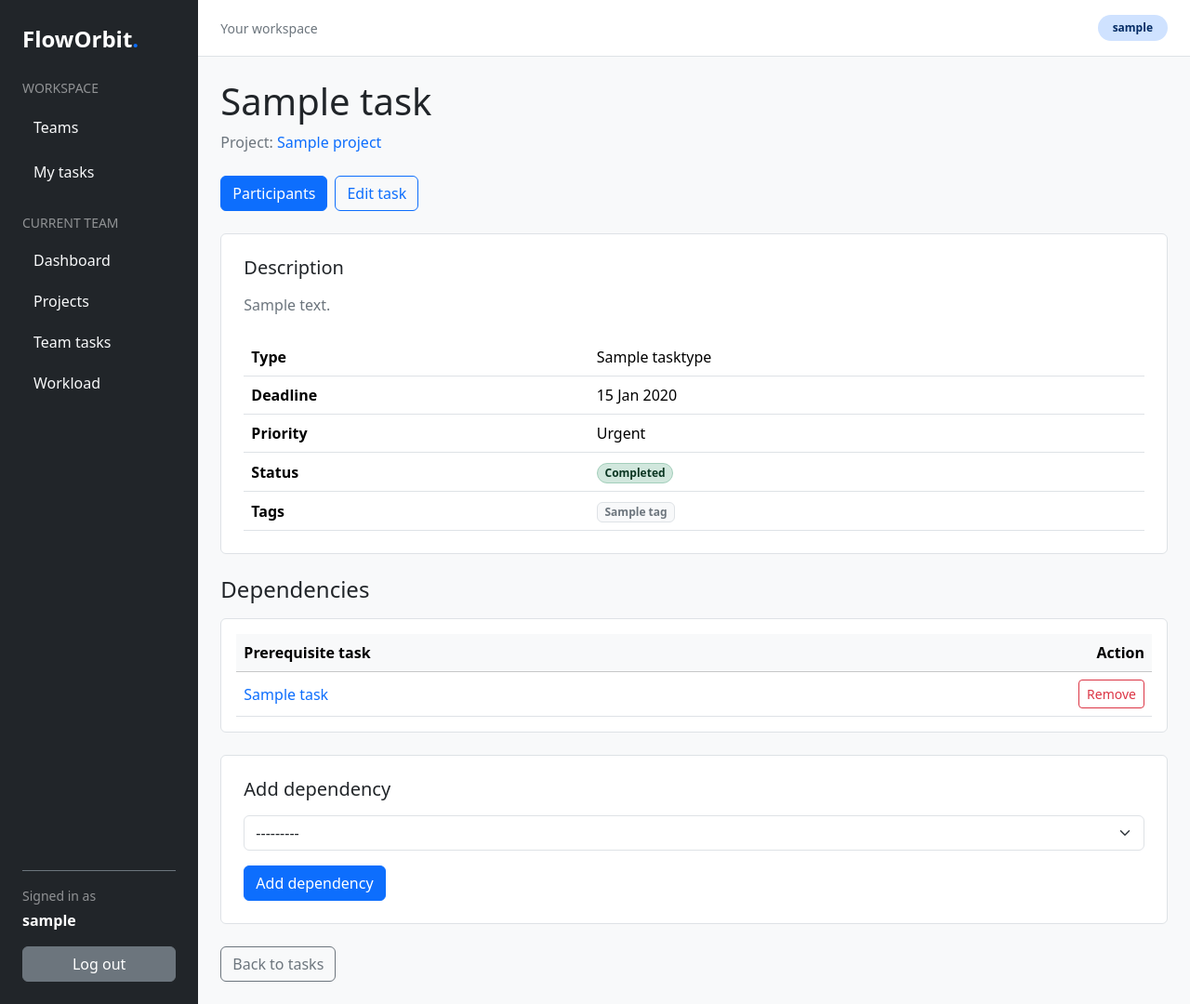
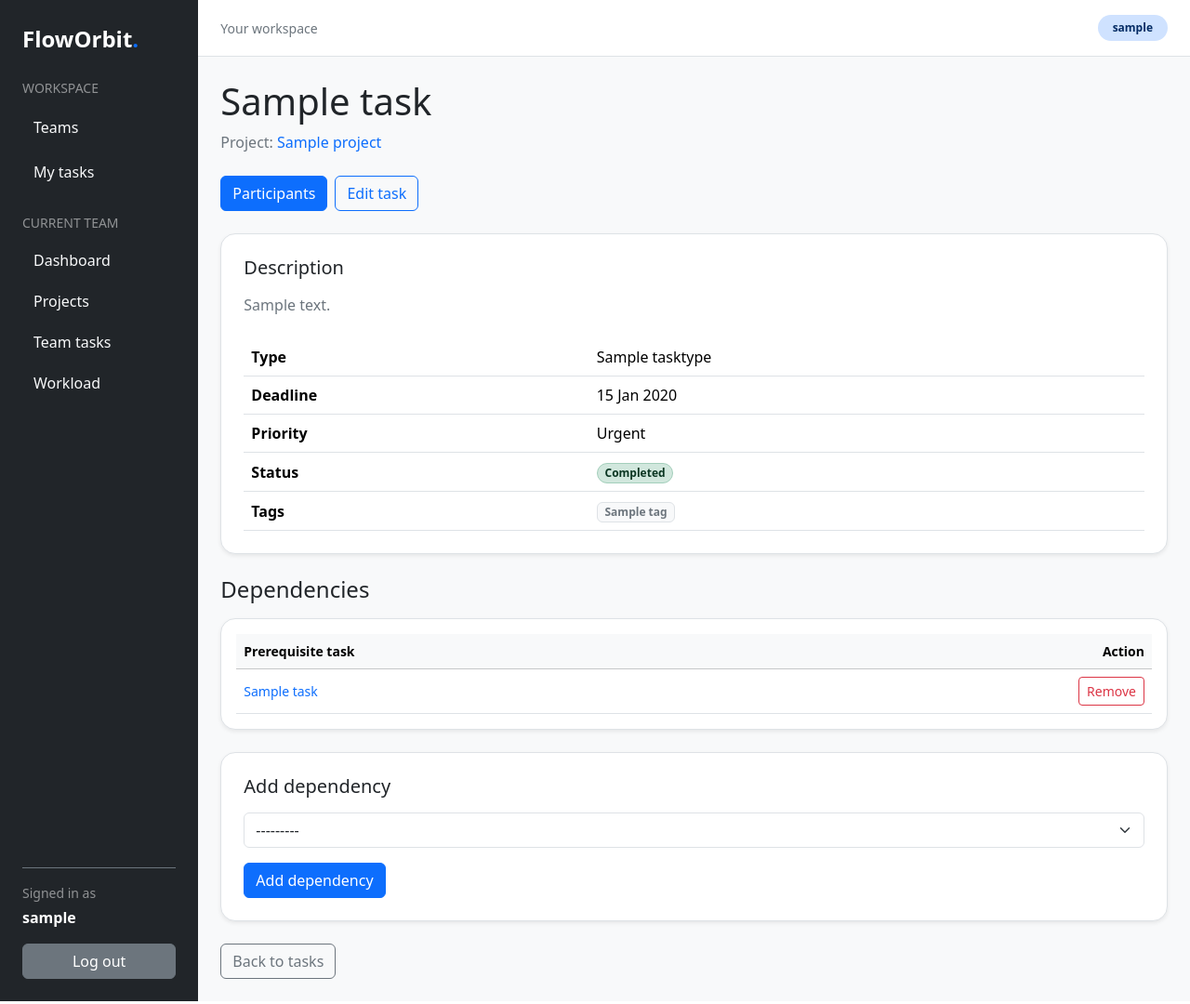
Before and after one commit to 20jofi00/floworbit-task-manager, a Django app: page /tasks/1/1/ in a window 1280 px wide. Shown: the whole page at 93% size. Run offline with Django 5.2, Linux system fonts and the light colour scheme; a user stored in the database is signed in; tables that the repository leaves empty hold one stand-in row (values such as "Sample post"); some libraries are stand-ins or nearby versions.

Commit message:
style task details panels and dependency sections

```diff
--- a/templates/tasks/task_detail.html
+++ b/templates/tasks/task_detail.html
@@ -31,7 +31,7 @@
     </a>
   </div>
 
-  <div class="bg-white border rounded p-4 mb-4">
+  <div class="bg-white border rounded-4 shadow-sm p-4 mb-4">
     <h2 class="h5 mb-3">Description</h2>
     <p class="text-secondary text-break mb-4">
       {{ task.description|default:"No description yet." }}
@@ -75,8 +75,8 @@
 
   <h2 class="h4 mb-3">Dependencies</h2>
 
-  <div class="table-responsive bg-white border rounded p-3 mb-4">
-    <table class="table table-hover align-middle mb-0">
+  <div class="table-responsive bg-white border rounded-4 shadow-sm p-3 mb-4">
+    <table class="table table-hover align-middle small mb-0">
       <thead class="table-light">
         <tr>
           <th>Prerequisite task</th>
@@ -121,7 +121,7 @@
   <form
     action="{% url 'tasks:task-add-dependency' project_pk=task.project.id pk=task.id %}"
     method="post"
-    class="bg-white border rounded p-4 mb-4"
+    class="bg-white border rounded-4 shadow-sm p-4 mb-4"
   >
     {% csrf_token %}
     <h2 class="h5 mb-3">Add dependency</h2>
```
